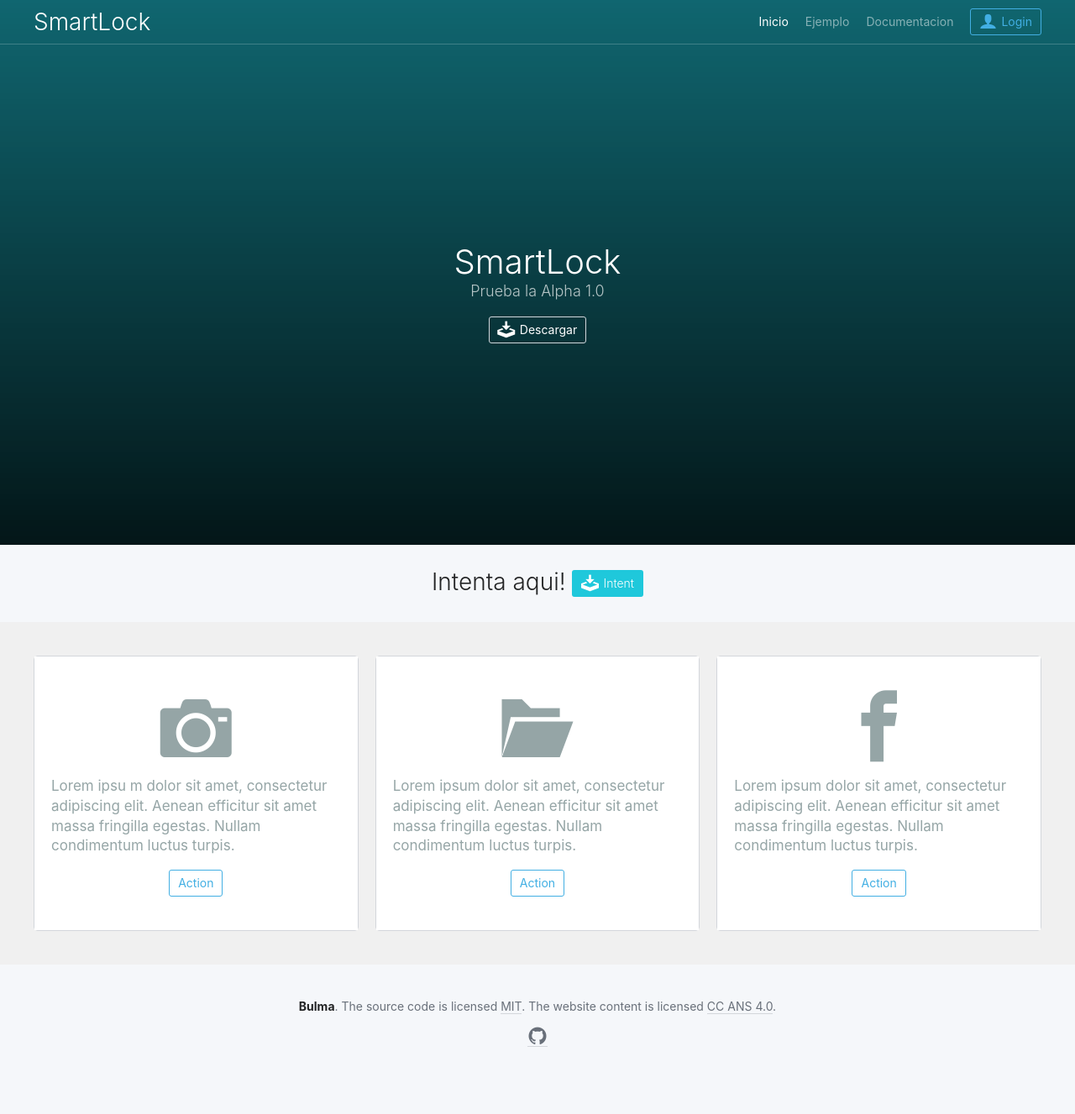
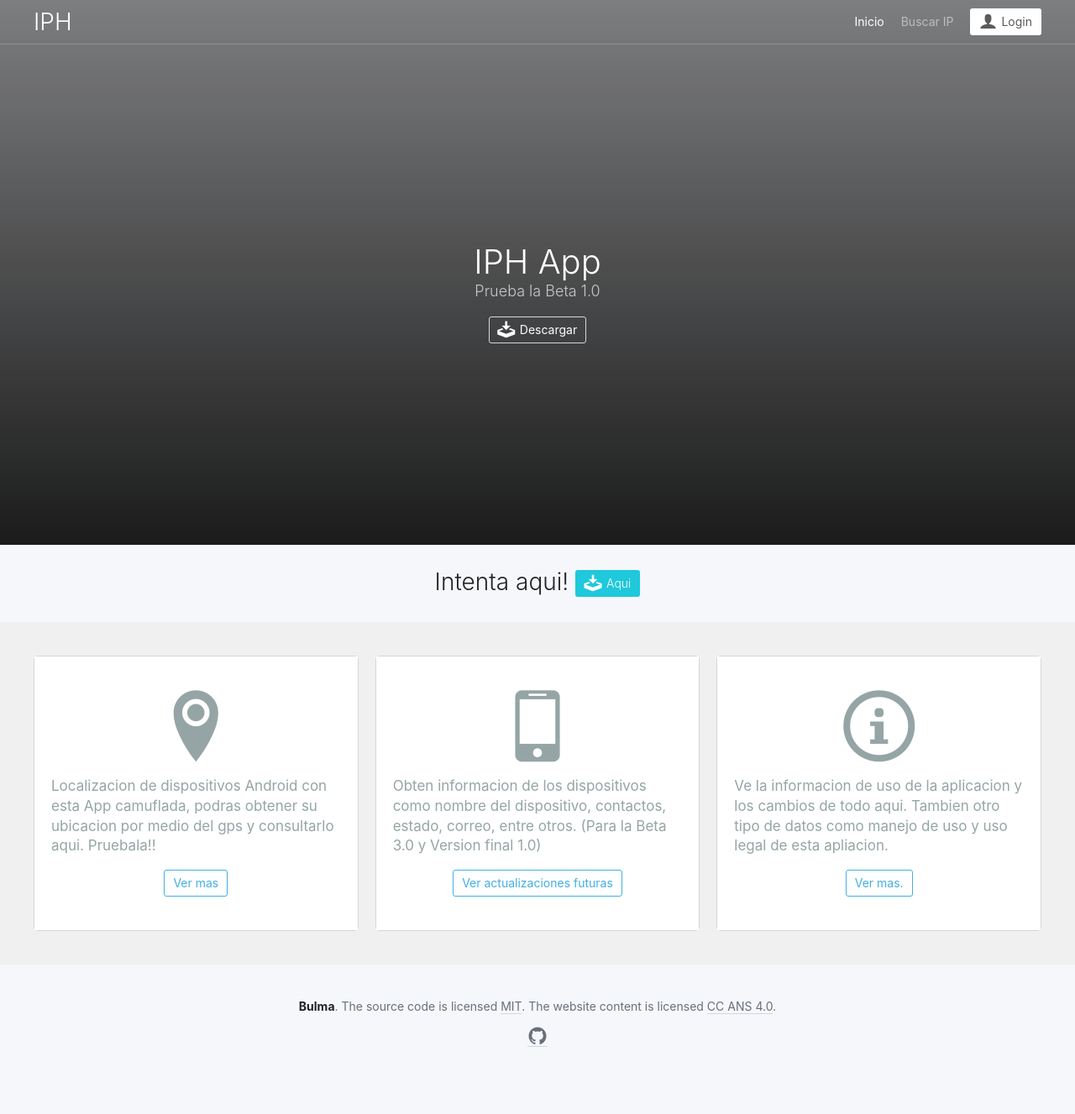
Before and after one commit to DerianD/iphs, a Django app: page / in a window 1280 px wide. Shown: the whole page at 84% size. Run offline with Django 3.2, Linux system fonts and the light colour scheme; some web fonts are replaced.

Commit message:
Template update

```diff
--- a/static/css/estilos.css
+++ b/static/css/estilos.css
@@ -1,5 +1,27 @@
 /* Mis estilos */
 
-.featurette-divider {
-  margin: 10px 0; /* Space out the Bootstrap <hr> more */
+/*body*/
+.hero.is-primary {
+    background-color: rgba(31, 219, 78, 0);
+    color: white;
 }
+
+/*Menu*/
+.button.is-info.is-inverted {
+    background-color: #ffffff;
+    color: #5b5b5c;
+}
+/*responsivo*/
+@media screen and (max-width: 768px){
+.hero.is-primary .nav-menu {
+    background-color: #42afe3;
+}
+
+.button.is-info.is-inverted {
+    background-color: white;
+    color: #42afe3;
+}
+
+}
+
+/*end*/
--- a/templates/index.html
+++ b/templates/index.html
@@ -5,10 +5,11 @@
   <meta charset="utf-8">
   <meta http-equiv="X-UA-Compatible" content="IE=edge">
   <meta name="viewport" content="width=device-width, initial-scale=1">
-  <title>SmartLock</title>
+  <title>IPH</title>
   <link rel="stylesheet" href="{% static "css/estilosfont.css" %}">
   <link rel="stylesheet" type="text/css" href="{% static "css/bulma.css" %}">
   <link rel="stylesheet" type="text/css" href="{% static "css/hero.css" %}">
+  <link rel="stylesheet" type="text/css" href="{% static "css/estilos.css" %}">
 </head>
 <body>
   <section class="hero is-primary is-large header-image">
@@ -18,7 +19,7 @@
           <div class="nav-left">
             <a class="nav-item" href="../">
               <h1 class="title is-3">
-                SmartLock
+                IPH
               </h1>
             </a>
           </div>
@@ -32,13 +33,10 @@
               Inicio
             </a>
             <a class="nav-item">
-              Ejemplo
-            </a>
-            <a class="nav-item">
-              Documentacion
+              Buscar IP
             </a>
             <span class="nav-item">
-              <a class="button is-info is-outlined is-inverted">
+              <a class="button is-info is-inverted">
                 <span class="icon">
                   <i class="icon-user"></i>
                 </span>
@@ -52,10 +50,10 @@
     <div class="hero-body">
       <div class="container has-text-centered">
         <h1 class="title is-2">
-          SmartLock
+          IPH App
         </h1>
         <h2 class="subtitle is-5">
-          Prueba la Alpha 1.0
+          Prueba la Beta 1.0
         </h2>
         <p>
           <a class="button is-outlined">
@@ -73,7 +71,7 @@
   <div class="hero-cta">
     <nav class="level">
       <div class="level-item has-text-centered">
-        <p class="title">Intenta aqui! <a class="button is-primary"><span class="icon"><i class="icon-download"></i></span><span>Intent</span></a></p>
+        <p class="title">Intenta aqui! <a class="button is-primary"><span class="icon"><i class="icon-download"></i></span><span>Aqui</span></a></p>
       </div>
     </nav>
   </div>
@@ -83,22 +81,22 @@
         <div class="column is-4">
           <div class="panel">
             <div class="panel-block section">
-              <p class="has-text-centered"><i class="icon-camera icon-block"></i></p>
+              <p class="has-text-centered"><i class="icon-location2 icon-block"></i></p>
               <br>
-              <p>Lorem ipsu m dolor sit amet, consectetur adipiscing elit. Aenean efficitur sit amet massa fringilla egestas. Nullam condimentum luctus turpis.</p>
+              <p>Localizacion de dispositivos Android con esta App camuflada, podras obtener su ubicacion por medio del gps y consultarlo aqui. Pruebala!!</p>
               <br>
-              <p class="has-text-centered"><a class="button is-info is-outlined">Action</a></p>
+              <p class="has-text-centered"><a class="button is-info is-outlined">Ver mas</a></p>
             </div>
           </div>
         </div>
         <div class="column is-4">
           <div class="panel">
             <div class="panel-block section">
-              <p class="has-text-centered"><i class="fa icon-folder-open icon-block"></i></p>
+              <p class="has-text-centered"><i class="fa icon-mobile icon-block"></i></p>
               <br>
-              <p>Lorem ipsum dolor sit amet, consectetur adipiscing elit. Aenean efficitur sit amet massa fringilla egestas. Nullam condimentum luctus turpis.</p>
+              <p>Obten informacion de los dispositivos como nombre del dispositivo, contactos, estado, correo, entre otros. (Para la Beta 3.0 y Version final 1.0)</p>
               <br>
-              <p class="has-text-centered"><a class="button is-info is-outlined">Action</a></p>
+              <p class="has-text-centered"><a class="button is-info is-outlined">Ver actualizaciones futuras</a></p>
             </div>
           </div>
 
@@ -106,11 +104,11 @@
         <div class="column is-4">
           <div class="panel">
             <div class="panel-block section">
-              <p class="has-text-centered"><i class="fa icon-facebook icon-block"></i></p>
+              <p class="has-text-centered"><i class="fa icon-info icon-block"></i></p>
               <br>
-              <p>Lorem ipsum dolor sit amet, consectetur adipiscing elit. Aenean efficitur sit amet massa fringilla egestas. Nullam condimentum luctus turpis.</p>
+              <p>Ve la informacion de uso de la aplicacion y los cambios de todo aqui. Tambien otro tipo de datos como manejo de uso y uso legal de esta apliacion.</p>
               <br>
-              <p class="has-text-centered"><a class="button is-info is-outlined">Action</a></p>
+              <p class="has-text-centered"><a class="button is-info is-outlined">Ver mas.</a></p>
             </div>
           </div>
 
```
